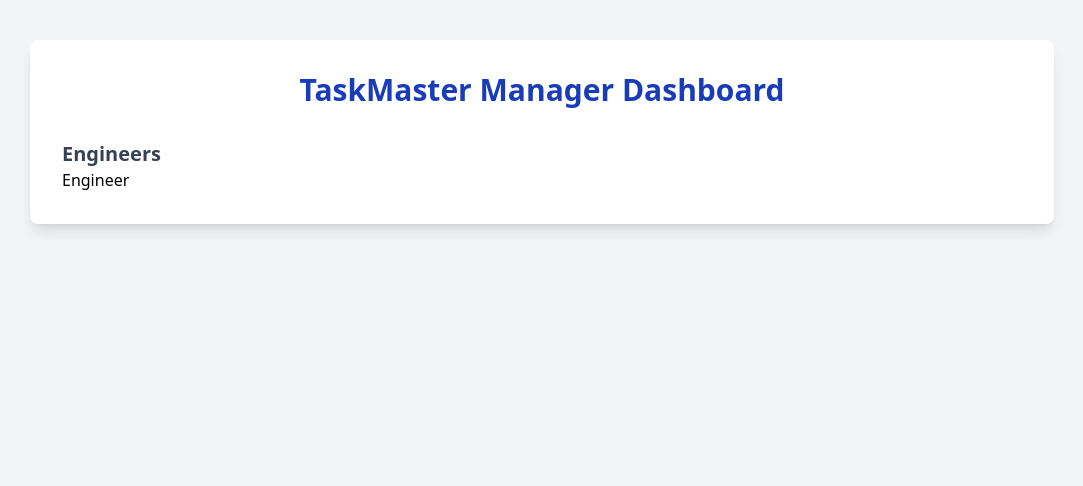
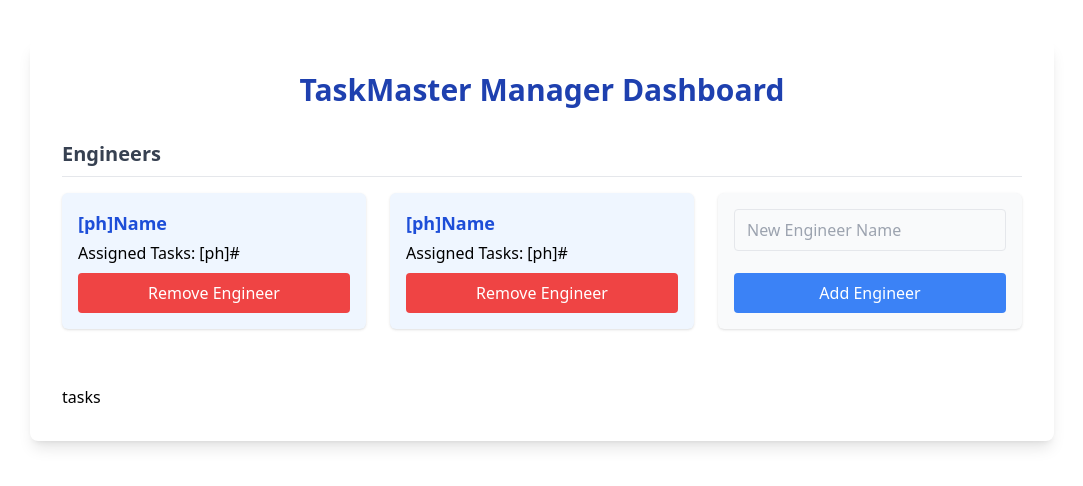
Before and after one commit to xvr6/cs509, a React (Vite) app in the folder Assignments/2. Task Master/p2 - application/task-master/: page / in a window 1280 px wide. Shown: the top 486 px of the page, without its empty margins (98-1181 px from the left). Built offline with nearby package versions, Linux system fonts and the light colour scheme.

Commit message:
Engineer Section complete (non functional- just static)

```diff
--- a/Assignments/2. Task Master/p2 - application/task-master/index.html
+++ b/Assignments/2. Task Master/p2 - application/task-master/index.html
@@ -5,12 +5,13 @@
     <link rel="icon" type="image/svg+xml" href="/vite.svg" />
     <meta name="viewport" content="width=device-width, initial-scale=1.0" />
     <link href="./src/App.css" rel="stylesheet" />
+    <script src="https://cdn.tailwindcss.com"></script>
+
     <title>TaskMaster</title>
   </head>
-  <body class="bg-gray-100 min-h-screen">
-    <div class="max-w-5xl mx-auto bg-white rounded-lg shadow-lg p-8 mt-10">
-      <div id="root"></div>
-      <script type="module" src="/src/main.tsx"></script>
-    </div>
+  <body className="bg-gray-100 min-h-screen">
+    <!-- Root object from App.tsx -->
+    <div id="root"></div>
+    <script type="module" src="/src/main.tsx"></script>
   </body>
 </html>
--- a/Assignments/2. Task Master/p2 - application/task-master/src/App.tsx
+++ b/Assignments/2. Task Master/p2 - application/task-master/src/App.tsx
@@ -1,15 +1,28 @@
 import Engineers from "./components/EngineerComponents/Engineers";
+import Tasks from "./components/TaskComponents/tasks";
 
 function App() {
-  const engineers: string[] = []
+  const engineers: string[] = [];
 
   return (
+    <main>
+      <div className="max-w-5xl mx-auto bg-white rounded-lg shadow-lg p-8 mt-10">
+        {/* Engineers Section */}
         <div>
           <h1 className="text-3xl font-bold text-center text-blue-800 mb-8">
             TaskMaster Manager Dashboard
           </h1>
           <Engineers>{engineers}</Engineers>
         </div>
+        {/* Tasks Section */}
+        <div className="mt-10">
+          <Tasks>
+
+          </Tasks>
+
+        </div>
+      </div>
+    </main>
   );
 }
 
--- a/Assignments/2. Task Master/p2 - application/task-master/src/components/EngineerComponents/Engineer.tsx
+++ b/Assignments/2. Task Master/p2 - application/task-master/src/components/EngineerComponents/Engineer.tsx
@@ -1,9 +1,15 @@
-import React from 'react'
-
-const Engineer = () => {
+function Engineer() {
   return (
-    <div>Engineer</div>
-  )
+    <div className="bg-blue-50 rounded-md shadow p-4 min-w-[220px] flex flex-1 mb-4 flex-col justify-between">
+      <div>
+        <div className="font-bold text-blue-700 text-lg mb-1">[ph]Name</div>
+        <div className="mb-2">Assigned Tasks: [ph]#</div>
+      </div>
+      <button className="bg-red-500 hover:bg-red-600 text-white rounded px-4 py-2 w-full">
+        Remove Engineer
+      </button>
+    </div>
+  );
 }
 
-export default Engineer
+export default Engineer;
--- /dev/null
+++ b/Assignments/2. Task Master/p2 - application/task-master/src/components/EngineerComponents/EngineerCreate.tsx
@@ -0,0 +1,16 @@
+function EngineerCreate() {
+  return (
+    <div className="bg-gray-50 rounded-md shadow p-4 flex-1 min-w-[220px] mb-4 flex flex-col gap-2 justify-between">
+      <input
+        type="text"
+        placeholder="New Engineer Name"
+        className="border rounded px-3 py-2 mb-2"
+      />
+      <button className="bg-blue-500 hover:bg-blue-600 text-white px-4 py-2 rounded w-full">
+        Add Engineer
+      </button>
+    </div>
+  );
+}
+
+export default EngineerCreate;
--- a/Assignments/2. Task Master/p2 - application/task-master/src/components/EngineerComponents/Engineers.tsx
+++ b/Assignments/2. Task Master/p2 - application/task-master/src/components/EngineerComponents/Engineers.tsx
@@ -1,23 +1,25 @@
-import Engineer from "./Engineer"
+import Engineer from "./Engineer";
+import EngineerCreate from "./EngineerCreate";
 
 interface EngineersProps {
-    children: string[]
+  children: string[];
 }
 
-const Engineers = ({children}: EngineersProps) => {
+function Engineers({ children }: EngineersProps) {
   return (
-    <div className=''>
-        <h2 className='text-xl font-semibold text-gray-700'>
-            Engineers
-        </h2>
-        <div>
-          <Engineer />
-            {/* each individual engineer goes here */ children}
-        </div>
-
+    <div className="mb-10">
+      <h2 className="text-xl font-semibold text-gray-700 mb-4 border-b pb-2">
+        Engineers
+      </h2>
+      <div className="flex flex-wrap gap-6">
+        <Engineer></Engineer>
+        <Engineer></Engineer>
+        <EngineerCreate></EngineerCreate>
+      </div>
+      {/* each individual engineer goes here */ children}
     </div>
     // <div>{children}</div>
-  )
+  );
 }
 
-export default Engineers
+export default Engineers;
--- /dev/null
+++ b/Assignments/2. Task Master/p2 - application/task-master/src/components/TaskComponents/Tasks.tsx
@@ -0,0 +1,7 @@
+function Tasks() {
+  return (
+    <div>tasks</div>
+  )
+}
+
+export default Tasks
--- a/Assignments/2. Task Master/p2 - application/task-master/vite.config.ts
+++ b/Assignments/2. Task Master/p2 - application/task-master/vite.config.ts
@@ -1,8 +1,8 @@
 import { defineConfig } from "vite";
 import react from "@vitejs/plugin-react";
-import tailwindcss from "@tailwindcss/vite";
+import tailwind from "@tailwindcss/vite"
 
 // https://vite.dev/config/
 export default defineConfig({
-  plugins: [tailwindcss(), react()],
+  plugins: [tailwind(), react()],
 });
```
Also changed, not shown: 1 other file (tests, documents, lock files or other folders). Lines whose indentation alone changed are shown as unchanged.
